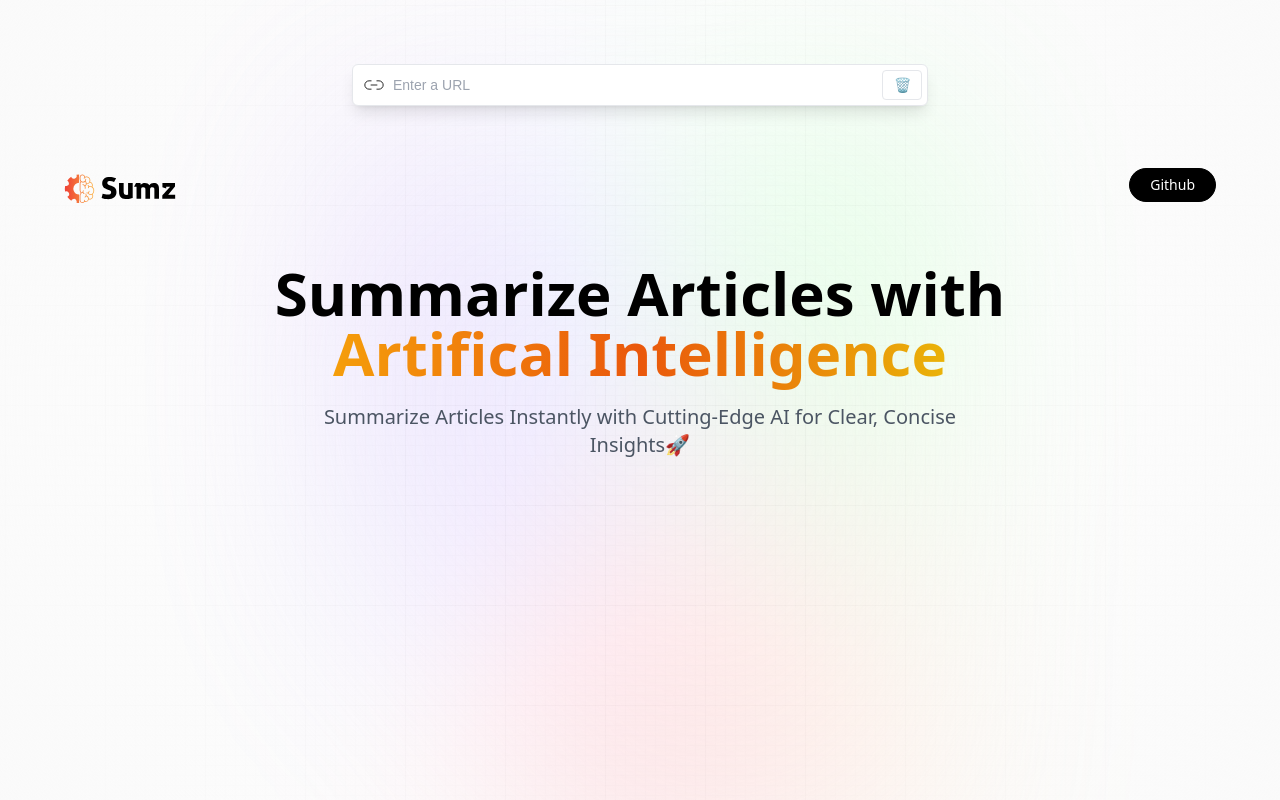
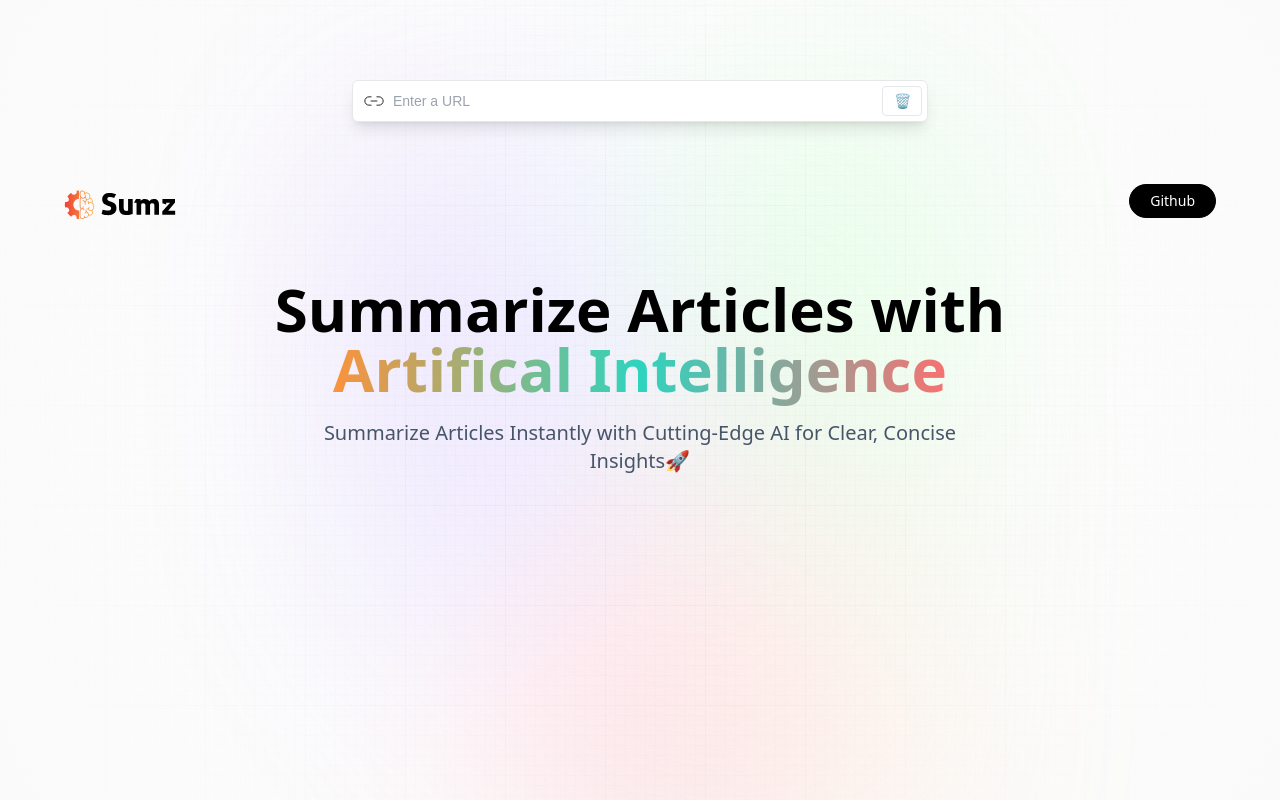
Before and after one commit to Aryankadyan/ai-saas-builder, a React (Vite) app: page / in a window 1280 px wide. Built offline with nearby package versions, Linux system fonts and the light colour scheme; a web font is replaced by a local one.

Commit message:
completed

```diff
--- a/src/App.css
+++ b/src/App.css
@@ -76,7 +76,7 @@
 }
 
 .black_btn {
-  @apply rounded-full border border-black bg-black py-1.5 px-5 text-sm text-white transition-all hover:bg-white hover:text-black;
+  @apply rounded-full border border-black bg-black py-1.5 px-5 text-sm text-white transition-all hover:bg-teal-400 hover:text-black;
 }
 
 .head_text {
@@ -84,11 +84,11 @@
 }
 
 .orange_gradient {
-  @apply bg-gradient-to-r from-amber-500 via-orange-600 to-yellow-500 bg-clip-text text-transparent;
+  @apply bg-gradient-to-r from-orange-400 via-teal-400 to-red-400 bg-clip-text text-transparent;
 }
 
 .desc {
-  @apply mt-5 text-lg text-gray-600 sm:text-xl text-center max-w-2xl;
+  @apply mt-5 text-lg text-slate-600 sm:text-xl text-center max-w-2xl;
 }
 
 .url_input {
@@ -96,11 +96,11 @@
 }
 
 .submit_btn {
-  @apply hover:border-gray-700 hover:text-gray-700 absolute inset-y-0 right-0 my-1.5 mr-1.5 flex w-10 items-center justify-center rounded border border-gray-200 font-sans text-sm font-medium text-gray-400;
+  @apply hover:border-gray-700 hover:text-gray-600 absolute inset-y-0 right-0 my-1.5 mr-1.5 flex w-10 items-center justify-center rounded border border-gray-200 font-sans text-sm font-medium text-gray-400;
 }
 
 .link_card {
-  @apply p-3 flex justify-start items-center flex-row bg-white border border-gray-200 gap-3 rounded-lg cursor-pointer;
+  @apply p-3 flex justify-start items-center flex-row bg-white border border-gray-300 gap-3 rounded-lg cursor-pointer;
 }
 
 .copy_btn {
--- a/src/components/Demo.jsx
+++ b/src/components/Demo.jsx
@@ -62,7 +62,7 @@ const handleKeyDown = (e) =>{
 }
 
   return (
-  <section className='mt-16 w-full max-w-xl'>
+  <section className='mt-20 w-full max-w-xl'>
     {/*Search*/}
     <div className='flex flex-col w-full gap-2'>
       <form className = 'relative flex justify-center items-center'
```
